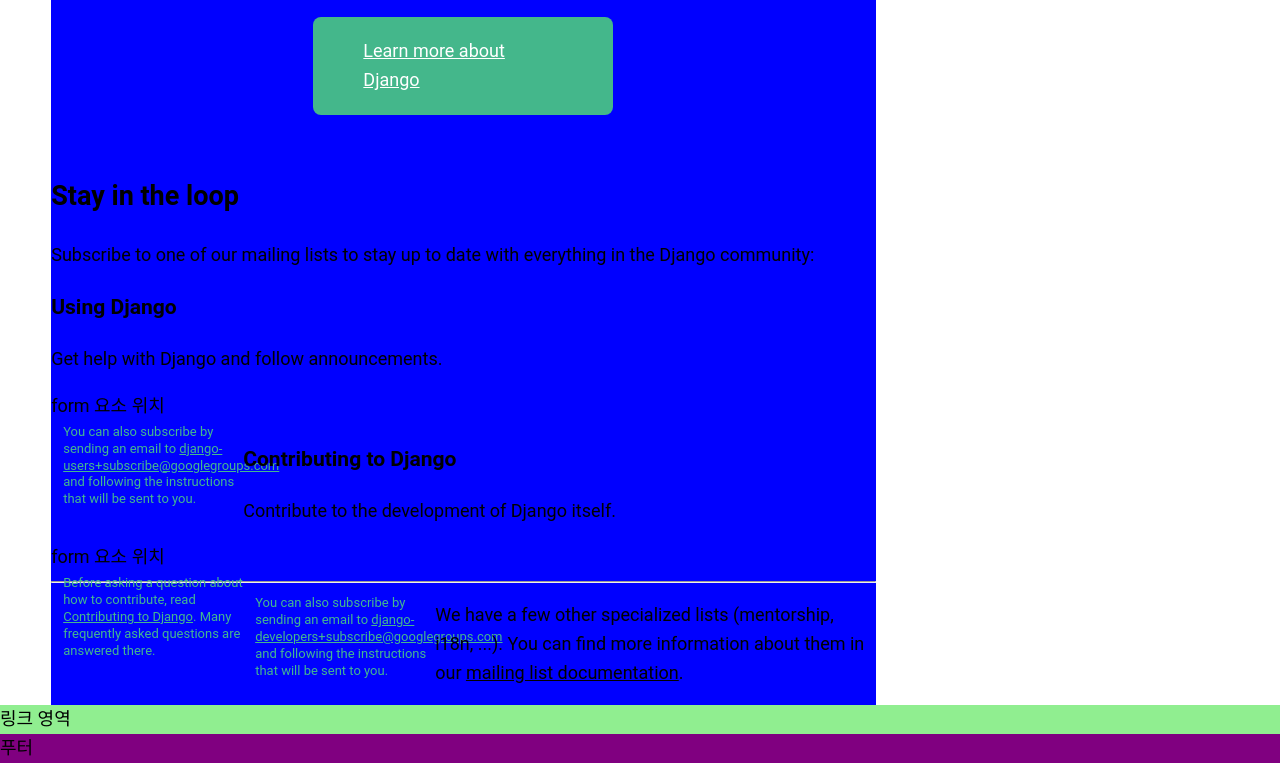
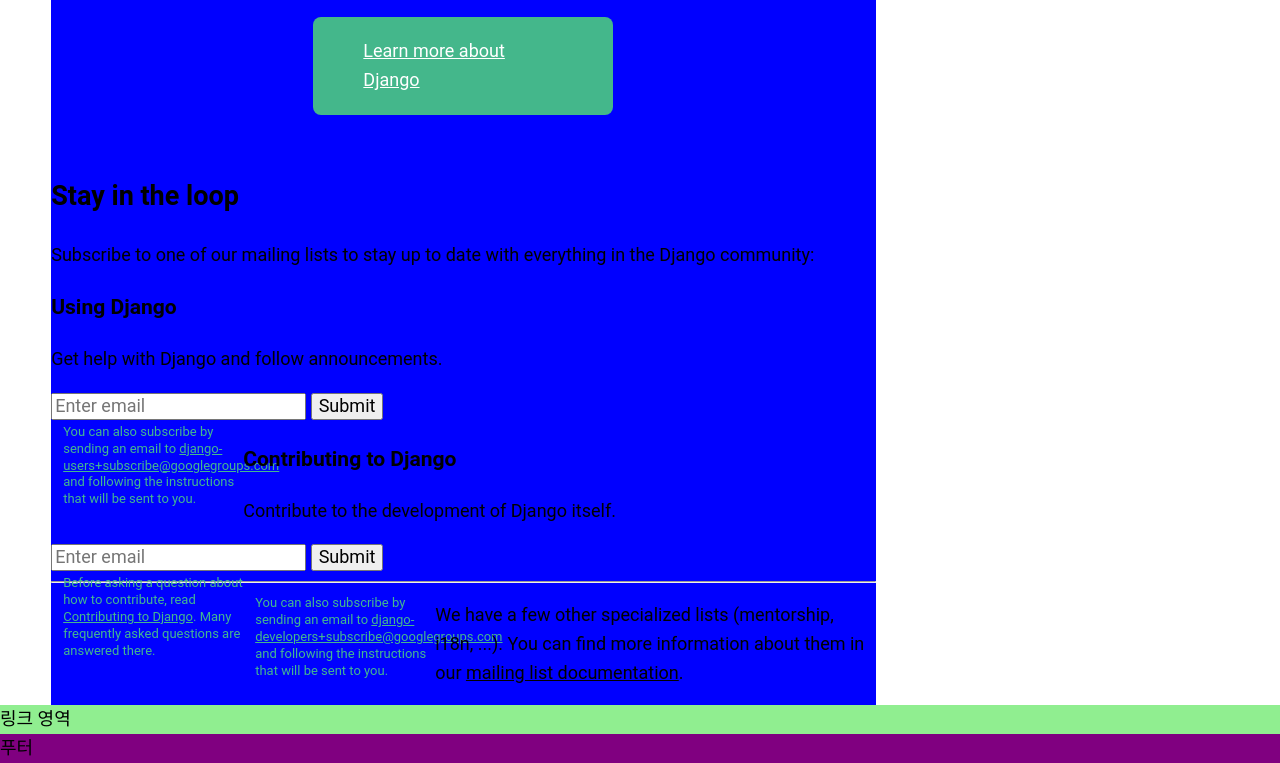
Before and after one commit to tinytinystone/python-lecture-example-1, a plain HTML site: page index.html in a window 1280 px wide. Shown: the part 882-1645 px from the top of the page. Drawn offline with Linux system fonts and the light colour scheme.

Commit message:
form 영역 추가

```diff
--- a/index.html
+++ b/index.html
@@ -89,7 +89,17 @@
                 <p class="mailing-desc">
                   Get help with Django and follow announcements.
                 </p>
-                <div class="mailing-form">form 요소 위치</div>
+                <form action="#" class="mailing-form">
+                  <label for="email-follow">
+                    <input
+                      type="email"
+                      placeholder="Enter email"
+                      id="email-follow"
+                      name="email-follow"
+                    />
+                  </label>
+                  <button type="submit" class="mailing-form-btn">Submit</button>
+                </form>
                 <p class="meta mailing-meta">
                   You can also subscribe by sending an email to
                   <a href="mailto:django-users+subscribe@googlegroups.com"
@@ -103,7 +113,17 @@
                 <p class="mailing-desc">
                   Contribute to the development of Django itself.
                 </p>
-                <div class="mailing-form">form 요소 위치</div>
+                <form action="#" class="mailing-form">
+                  <label for="email-contribute">
+                    <input
+                      type="email"
+                      placeholder="Enter email"
+                      id="email-contribute"
+                      name="email-contribute"
+                    />
+                  </label>
+                  <button type="submit" class="mailing-form-btn">Submit</button>
+                </form>
                 <p class="meta mailing-meta">
                   Before asking a question about how to contribute, read
                   <a
```
